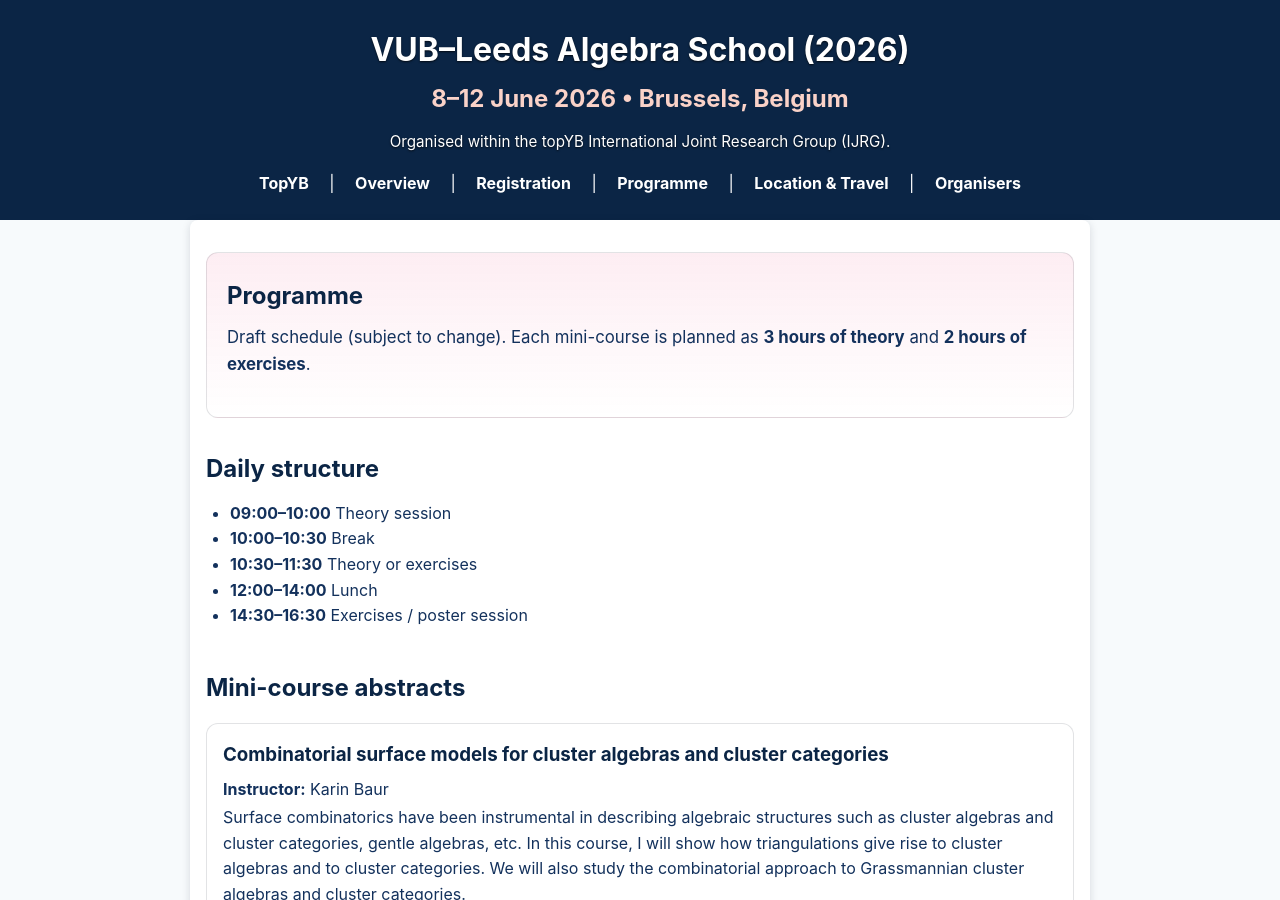
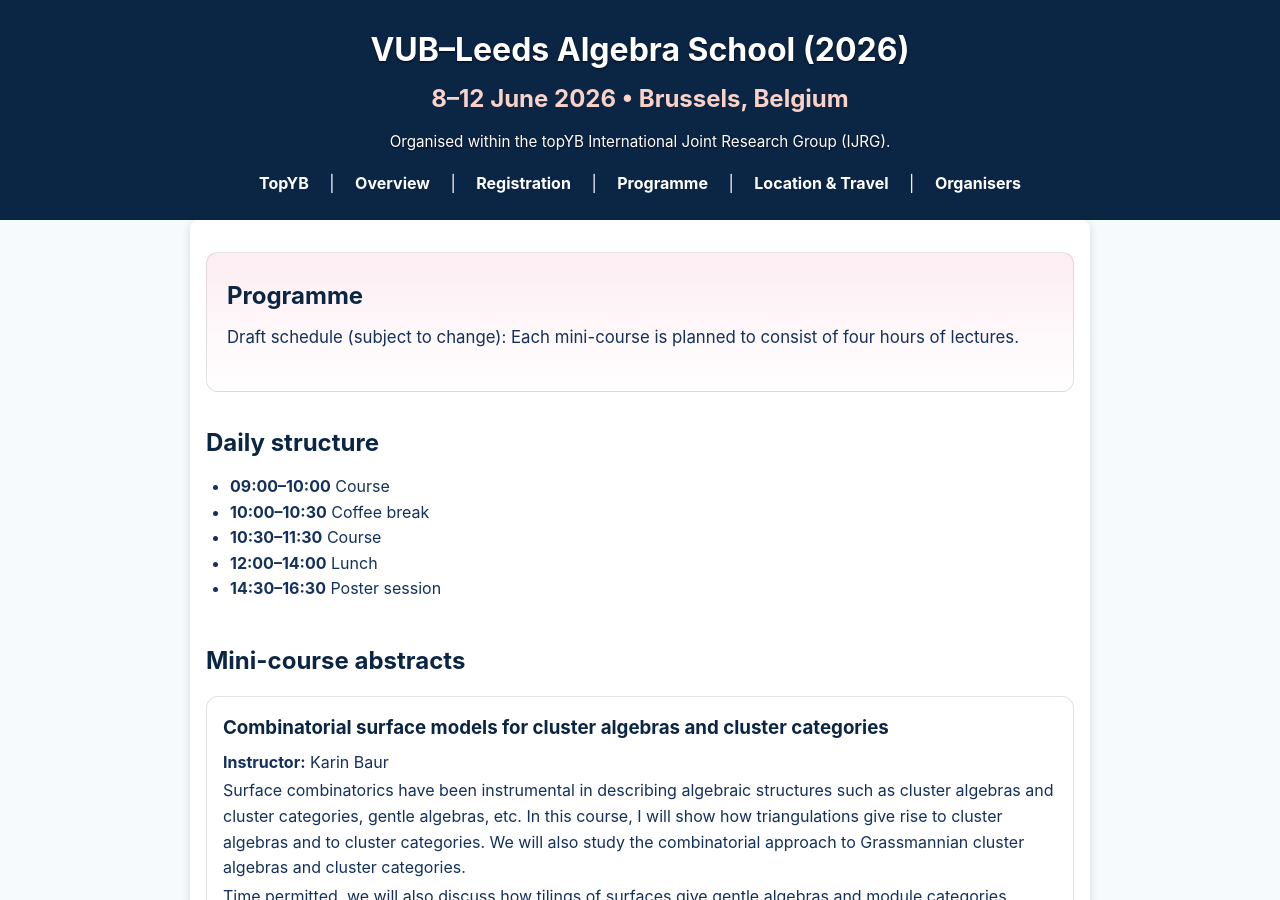
Before and after one commit to VubLeedsTopYB/VubLeedsTopYB.github.io, a Jekyll site: the page built from summer-school/schedule.md, in a window 1280 px wide and 900 px high. Built offline with Jekyll 4.4.1, drawn with Linux system fonts in a browser that asks for light colours.

Commit message:
Small changes

```diff
--- a/summer-school/schedule.md
+++ b/summer-school/schedule.md
@@ -7,18 +7,19 @@
 <section class="hero">
   <h2>Programme</h2>
   <p class="subtitle">
-    Draft schedule (subject to change). Each mini-course is planned as <strong>3 hours of theory</strong> and <strong>2 hours of exercises</strong>.
+  Draft schedule (subject to change): Each mini-course is planned to consist of
+  four hours of lectures.
   </p>
 </section>
 
 <section>
   <h2>Daily structure</h2>
   <ul>
-    <li><strong>09:00–10:00</strong> Theory session</li>
-    <li><strong>10:00–10:30</strong> Break</li>
-    <li><strong>10:30–11:30</strong> Theory or exercises</li>
+    <li><strong>09:00–10:00</strong> Course</li>
+    <li><strong>10:00–10:30</strong> Coffee break</li>
+    <li><strong>10:30–11:30</strong> Course</li>
     <li><strong>12:00–14:00</strong> Lunch</li>
-    <li><strong>14:30–16:30</strong> Exercises / poster session</li>
+    <li><strong>14:30–16:30</strong> Poster session</li>
   </ul>
 </section>
 
```
Also changed, not shown: summer-school/index.md (+5 -8 lines).
